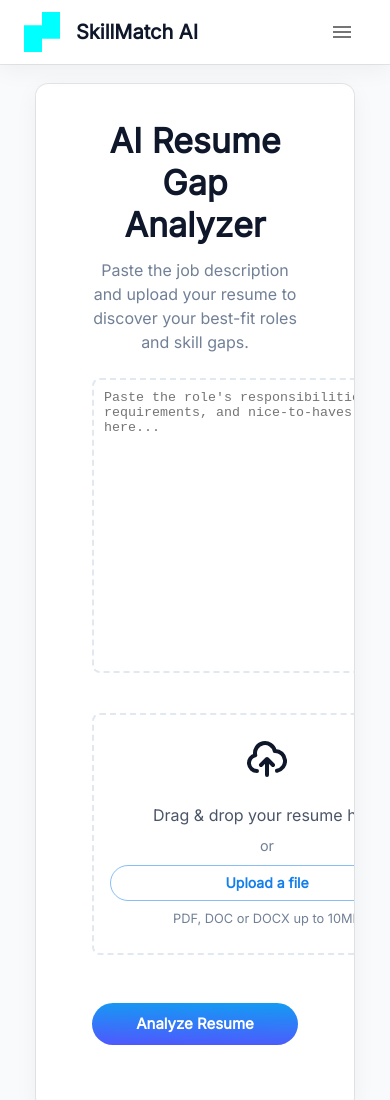
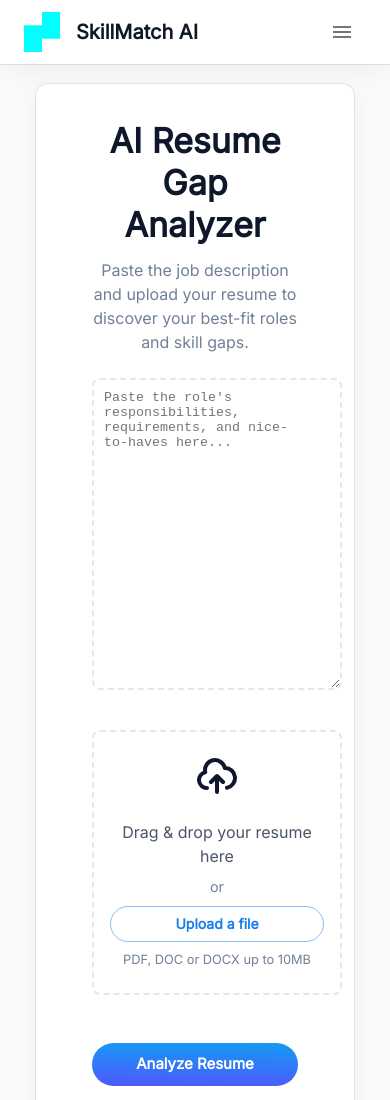
Before and after one commit to prathamesh-borse/AIResumeAnalyserFrontend, a React (Create React App) app: page /upload in a window 390 px wide. Shown: the top 1100 px of the page. Built offline with nearby package versions, Linux system fonts and the light colour scheme; no server answers; sample sign-in values are in the browser's storage.

Commit message:
Improved Responsiveness for smaller screens

```diff
--- a/src/components/UploadSection/UploadSection.css
+++ b/src/components/UploadSection/UploadSection.css
@@ -262,6 +262,17 @@ body {
     }
 }
 
+@media (min-width: 390px) and (max-width: 640px) {
+    #jobdescriptionarea {
+        width: 250px;
+        height: 37vh;
+    }
+
+    .file-drop-area {
+        width: 250px;
+    }
+}
+
 @media (min-width: 1200px) {
     #jobdescriptionarea {
         width: 350px;
```
